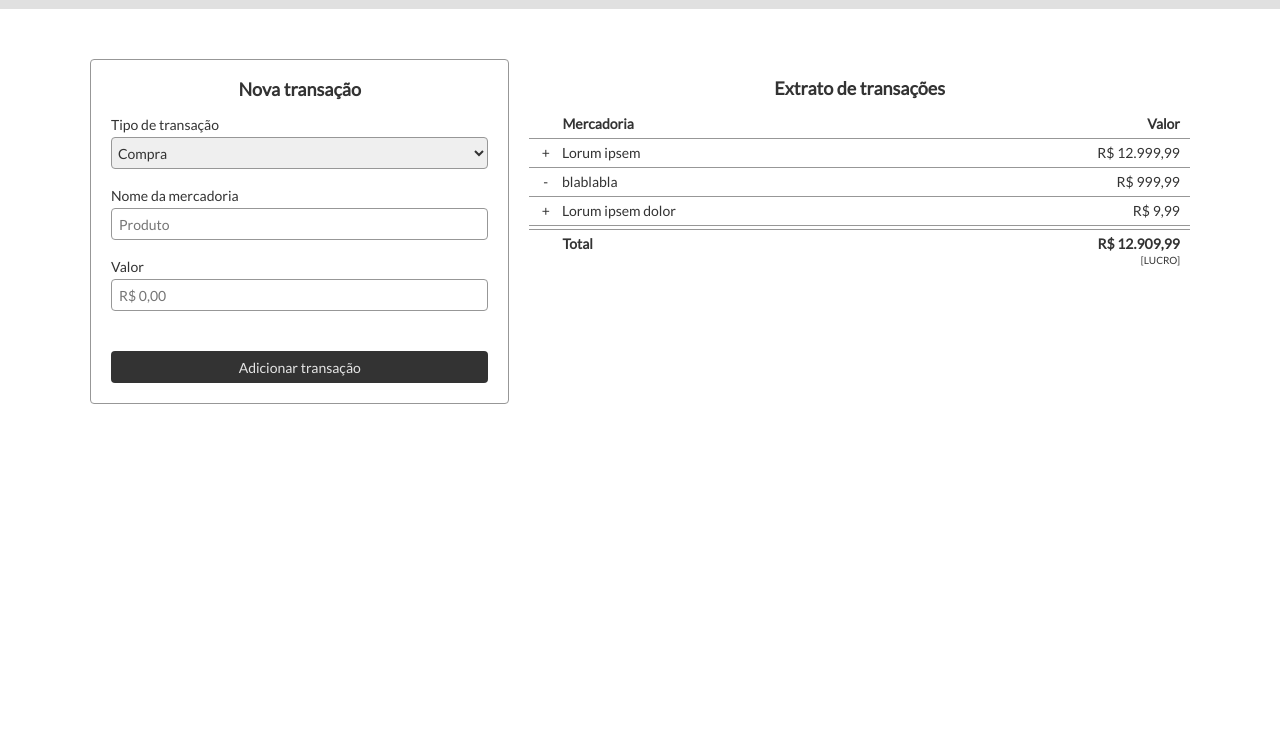
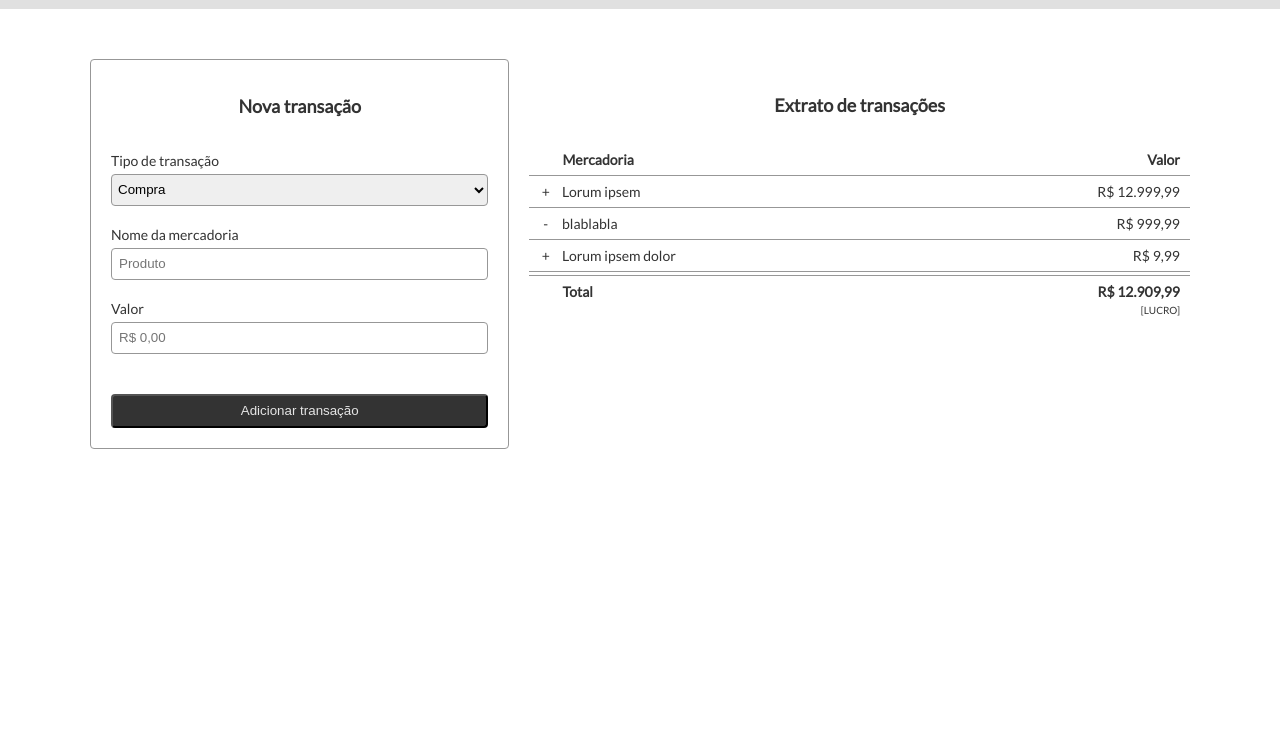
Before and after one commit to SalowQ/SPA, a plain HTML site: page index.html in a window 1280 px wide. Shown: the part 71-800 px from the top of the page. Drawn offline with Linux system fonts and the light colour scheme; files that its build step writes are made by us from their sources.

Commit message:
att form e delete reset

```diff
--- a/index.html
+++ b/index.html
@@ -5,7 +5,6 @@
     <meta http-equiv="X-UA-Compatible" content="IE=edge">
     <meta name="viewport" content="width=device-width, initial-scale=1.0">
     <title>Projeto individual Newtab</title>
-    <link rel="stylesheet" href="../projeto1/reset.css">
     <link rel="preconnect" href="https://fonts.googleapis.com">
     <link rel="preconnect" href="https://fonts.gstatic.com" crossorigin>
     <link href="https://fonts.googleapis.com/css2?family=Lato&display=swap" rel="stylesheet">
@@ -37,17 +36,17 @@
         <form class="formulario_compra">
             <h2 class="formulario_titulo">Nova transação</h2>
 
-            <label for="tipodetransacao" class="formulario_compra_titulos">Tipo de transação</label>
-            <select class="formulario_compra_inputs formulario_compra_inputs_compravenda" required>
+            <label for="tipo_transacao" class="formulario_compra_titulos">Tipo de transação</label>
+            <select class="formulario_compra_inputs formulario_compra_inputs_compravenda" id="tipo_transacao" required>
                 <option value="compra">Compra</option>
                 <option value="venda">Venda</option>
             </select>
 
-            <label for="nomedamercadoria" class="formulario_compra_titulos">Nome da mercadoria</label>
-            <input type="text" class="formulario_compra_inputs" required placeholder="Produto">
+            <label for="nome_mercadoria" class="formulario_compra_titulos">Nome da mercadoria</label>
+            <input type="text" class="formulario_compra_inputs" id="nome_mercadoria" required placeholder="Produto">
 
             <label for="valor" class="formulario_compra_titulos">Valor</label>
-            <input type="text" class="formulario_compra_inputs" required placeholder="R$ 0,00">
+            <input type="number" class="formulario_compra_inputs" id="valor" required placeholder="R$ 0,00">
 
             <input type="submit" class="formulario_compra_botao" value="Adicionar transação">
         </form>
```
